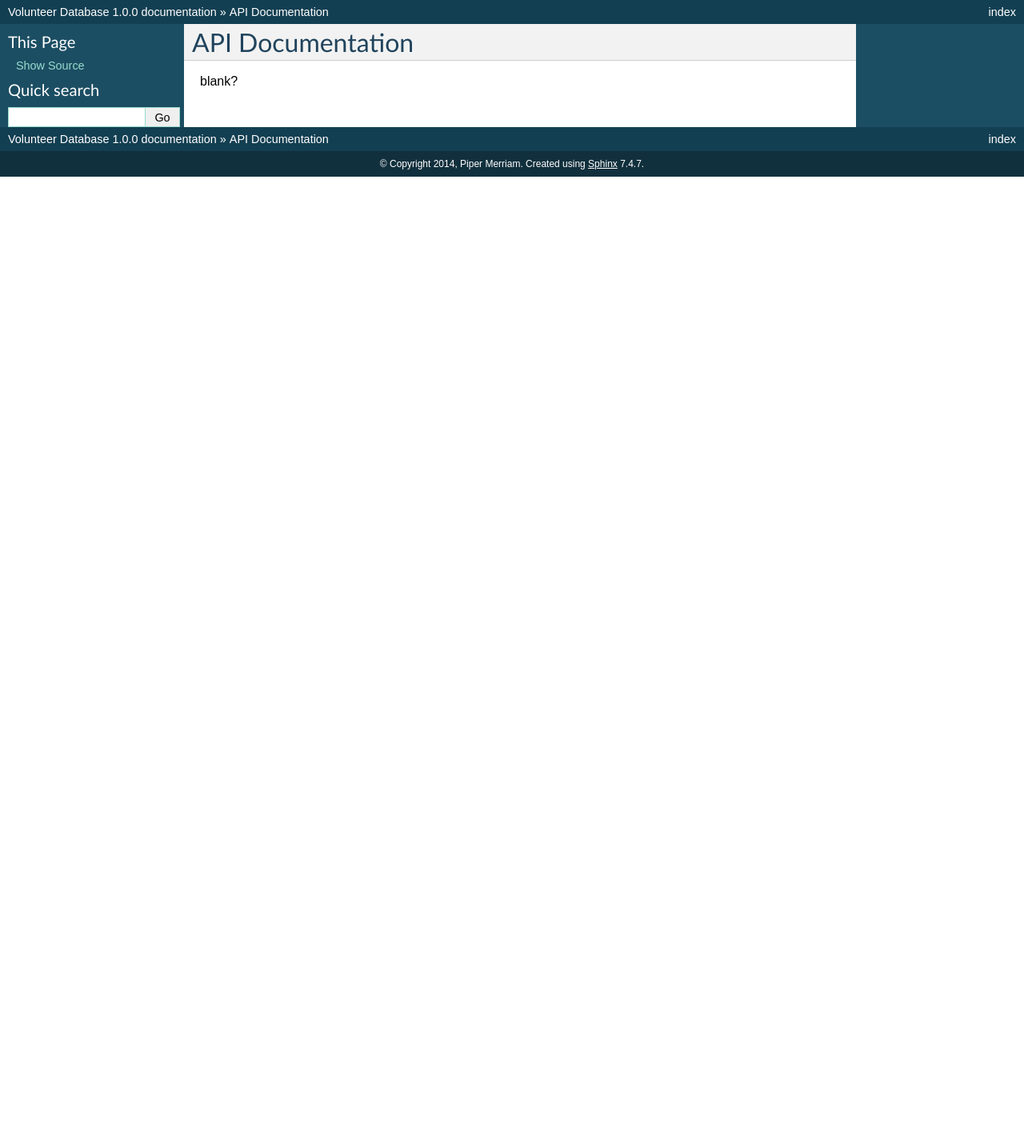
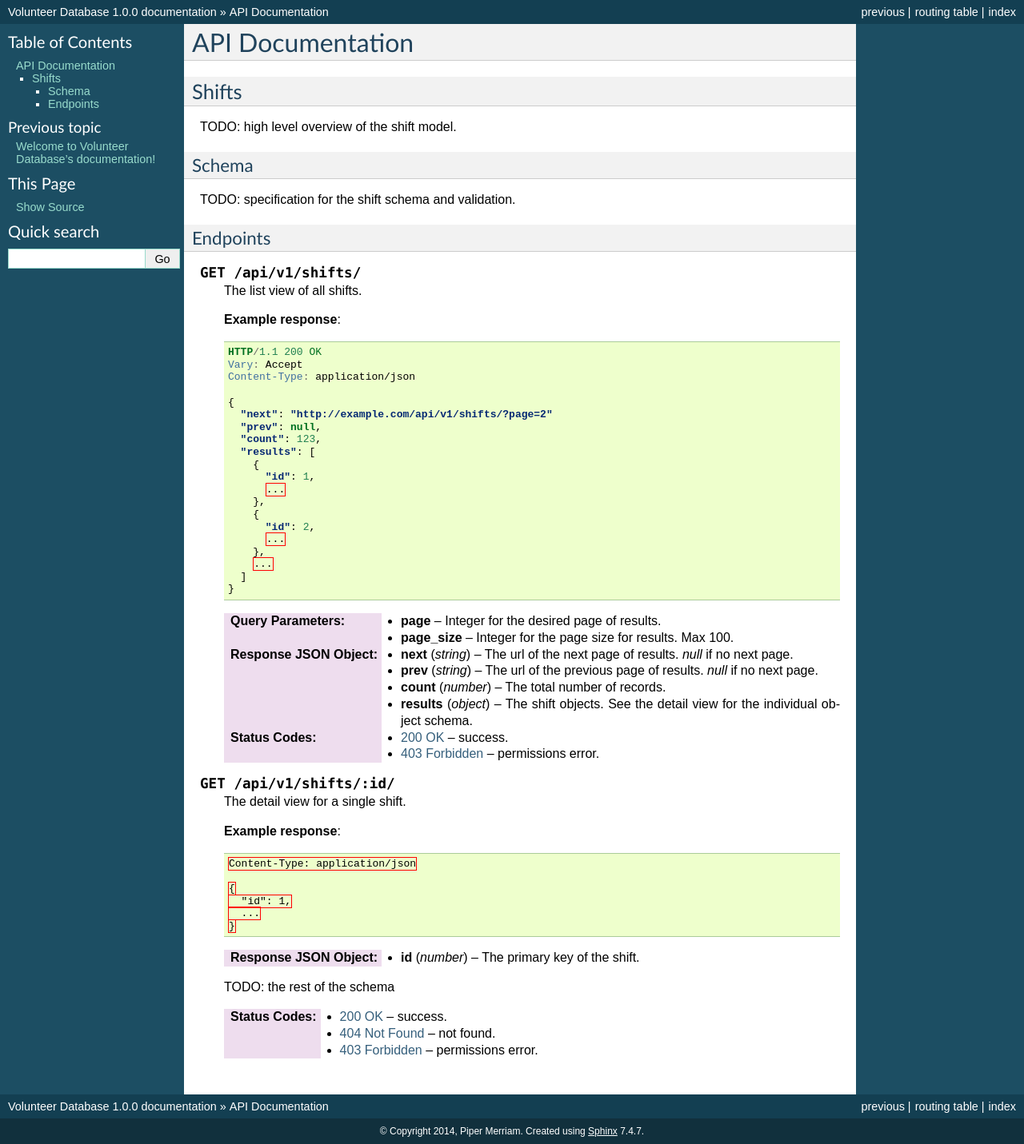
Before and after one commit to Apogaea/voldb, a Sphinx documentation site: the page built from docs/api.rst, in a window 1280 px wide. Shown: the whole page at 80% size. Built offline with Sphinx 7.4.7, drawn with Linux system fonts in a browser that asks for light colours; before the commit the page ends 900 px from its top, so only the background shows below that.

Commit message:
proof of concept api docs

```diff
--- a/docs/api.rst
+++ b/docs/api.rst
@@ -1,4 +1,134 @@
 API Documentation
 =================
 
-blank?
+Shifts
+------
+
+TODO: high level overview of the shift model.
+
+
+Schema
+~~~~~~
+
+TODO: specification for the shift schema and validation.
+
+
+Endpoints
+~~~~~~~~~
+.. http:get:: /api/v1/shifts/
+
+   The list view of all shifts.
+
+   **Example response**:
+
+   .. sourcecode:: http
+
+      HTTP/1.1 200 OK
+      Vary: Accept
+      Content-Type: application/json
+
+      {
+        "next": "http://example.com/api/v1/shifts/?page=2"
+        "prev": null,
+        "count": 123,
+        "results": [
+          {
+            "id": 1,
+            ...
+          },
+          {
+            "id": 2,
+            ...
+          },
+          ...
+        ]
+      }
+
+   :query page: Integer for the desired page of results.
+   :query page_size: Integer for the page size for results.  Max 100.
+
+   :>json string next: The url of the next page of results. `null` if no next page.
+   :>json string prev: The url of the previous page of results. `null` if no next page.
+   :>json number count: The total number of records.
+   :>json object results: The shift objects.  See the detail view for the individual object schema.
+
+   :statuscode 200: success.
+   :statuscode 403: permissions error.
+
+
+.. http:post /api/v1/shifts/
+
+   Create a new shift entry.
+
+   **Example request**:
+
+   .. sourcecode:: http
+
+      Content-Type: application/json
+
+      {
+        ...  # TODO
+      }
+
+   **Example error response**:
+
+   .. sourcecode:: http
+
+      HTTP/1.1 400 OK
+      Vary: Accept
+      Content-Type: application/json
+
+      {
+        "owner": ["This field is required"]
+      }
+
+   TODO: POST data schema
+
+   :statuscode 201: successful creation.
+   :statuscode 400: validation error.  Response body contains error details.
+   :statuscode 403: permissions error.
+
+.. http:get:: /api/v1/shifts/:id/
+
+   The detail view for a single shift.
+
+   **Example response**:
+
+   .. sourcecode:: http
+
+      Content-Type: application/json
+
+      {
+        "id": 1,
+        ...
+      }
+
+   :>json number id: The primary key of the shift.
+   TODO: the rest of the schema
+
+   :statuscode 200: success.
+   :statuscode 404: not found.
+   :statuscode 403: permissions error.
+
+
+.. http:put /api/v1/shifts/:id/
+   http:patch /api/v1/shifts/:id/
+
+   The detail view for a single shift.
+
+   **Example request**
+
+   .. sourcecode:: http
+
+      Content-Type: application/json
+
+      {
+        "id": 1,
+        ...
+      }
+
+   TODO: PUT/PATCH parameters.
+
+   :statuscode 200: success.
+   :statuscode 404: not found.
+   :statuscode 403: permissions error.
--- a/docs/index.rst
+++ b/docs/index.rst
@@ -9,6 +9,7 @@ Welcome to Volunteer Database's documentation!
 Contents:
 
 .. toctree::
+   api
    :maxdepth: 2
 
 
```
